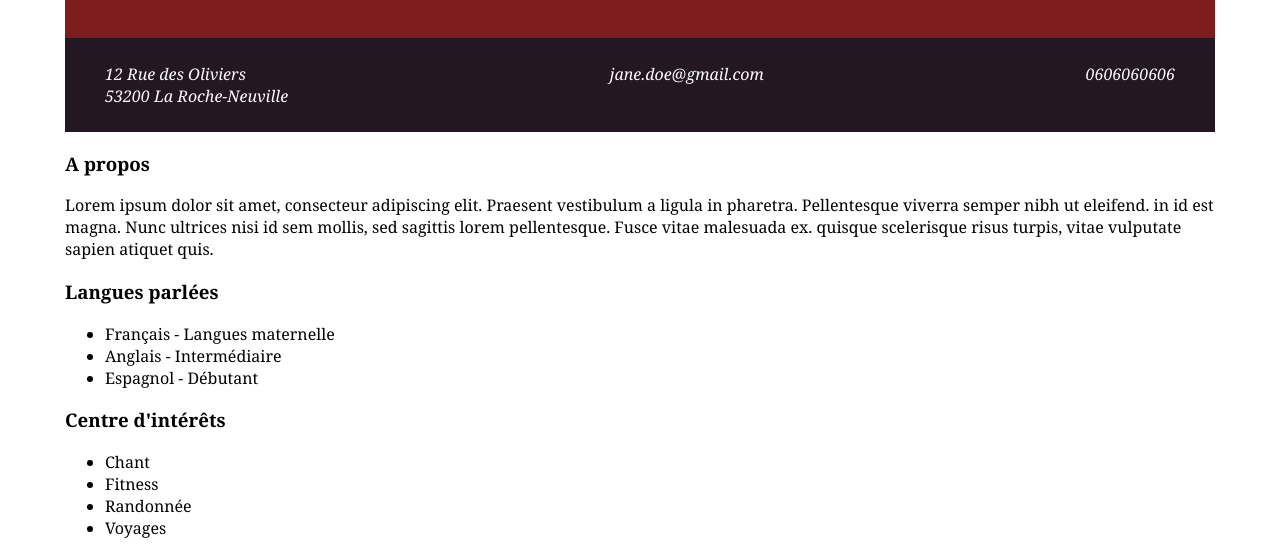
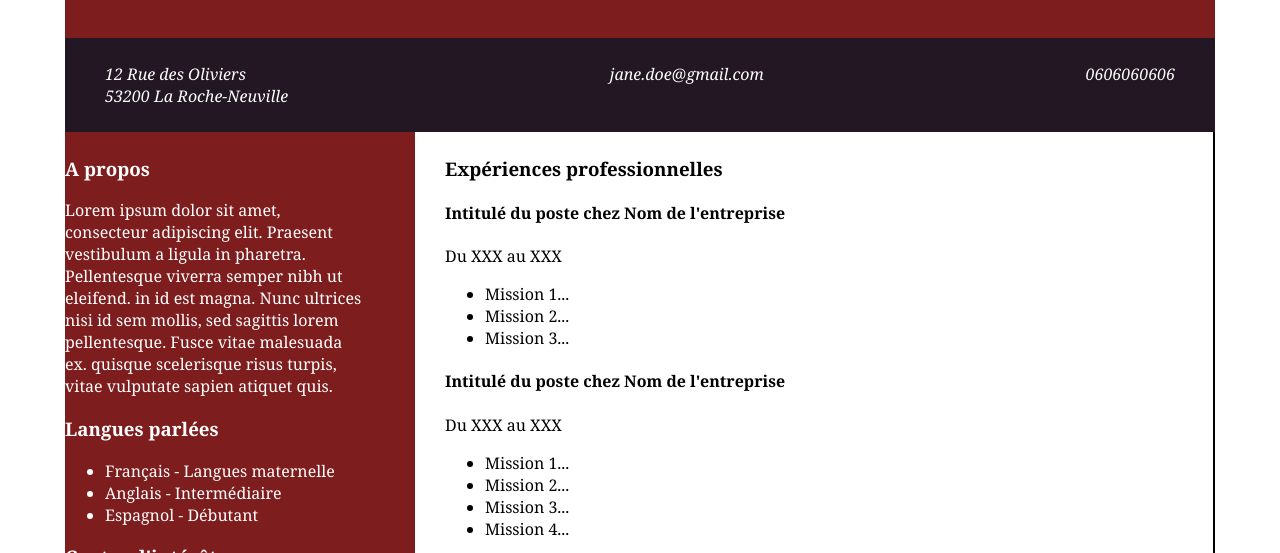
Before and after one commit to Jesschica/Devoir01-CV, a plain HTML site: page index.html in a window 1280 px wide. Shown: the part 344-897 px from the top of the page. Drawn offline with Linux system fonts and the light colour scheme.

Commit message:
disposition contenu

```diff
--- a/CSS/Style.css
+++ b/CSS/Style.css
@@ -19,3 +19,20 @@ nav {background: rgb(35, 23, 35);
 .coordonnees_contact {display: flex;
     justify-content: space-between;
     text-align: left;}
+
+.contenu{width: 1150px;
+    display: flex;}
+
+.partie_gauche {display: block;
+    width: 350px;
+    background: #7e1d1d;
+    padding-top: 5px;
+    padding-right: 50px;
+    color: white;}
+
+    .partie_droite {display: block;
+        width: 800px;
+        padding-top: 5px;
+        border-right: solid black 2px;
+        padding-left: 30px;
+        padding-right: 20px;}
```
